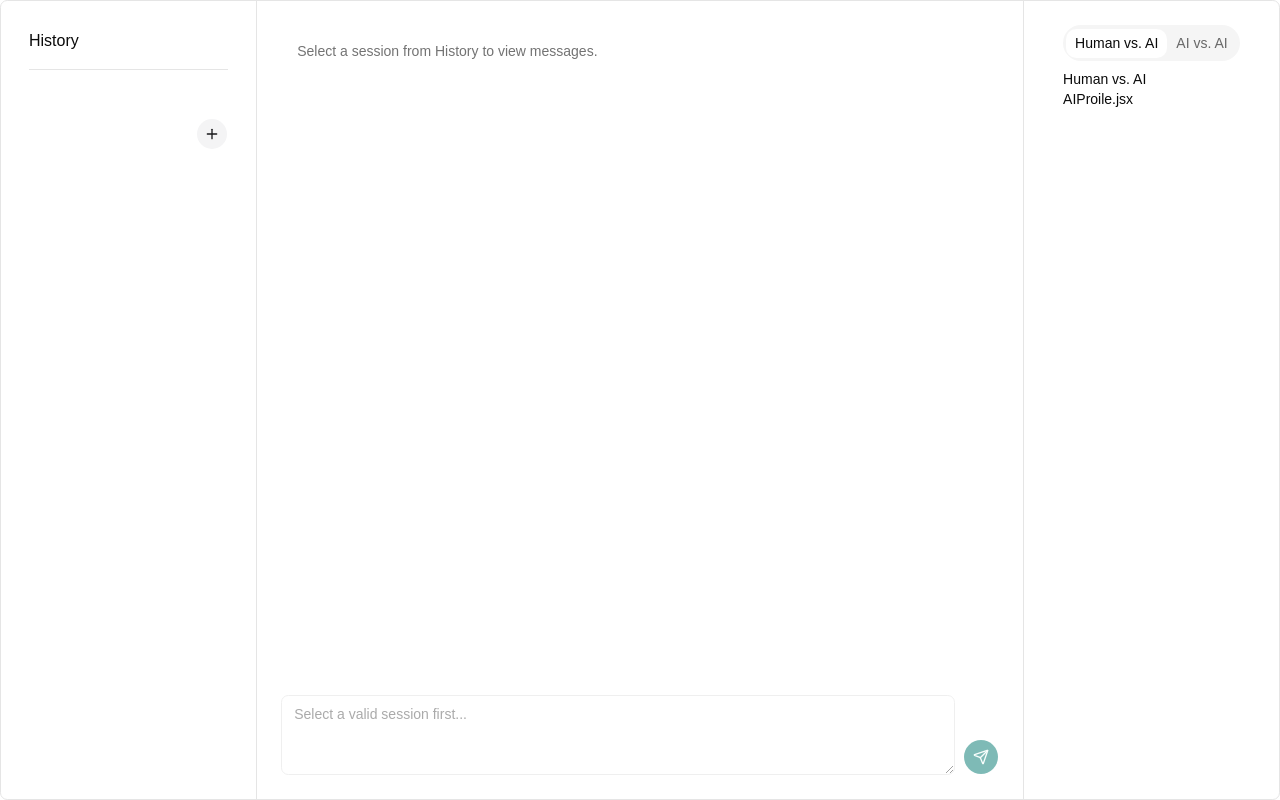
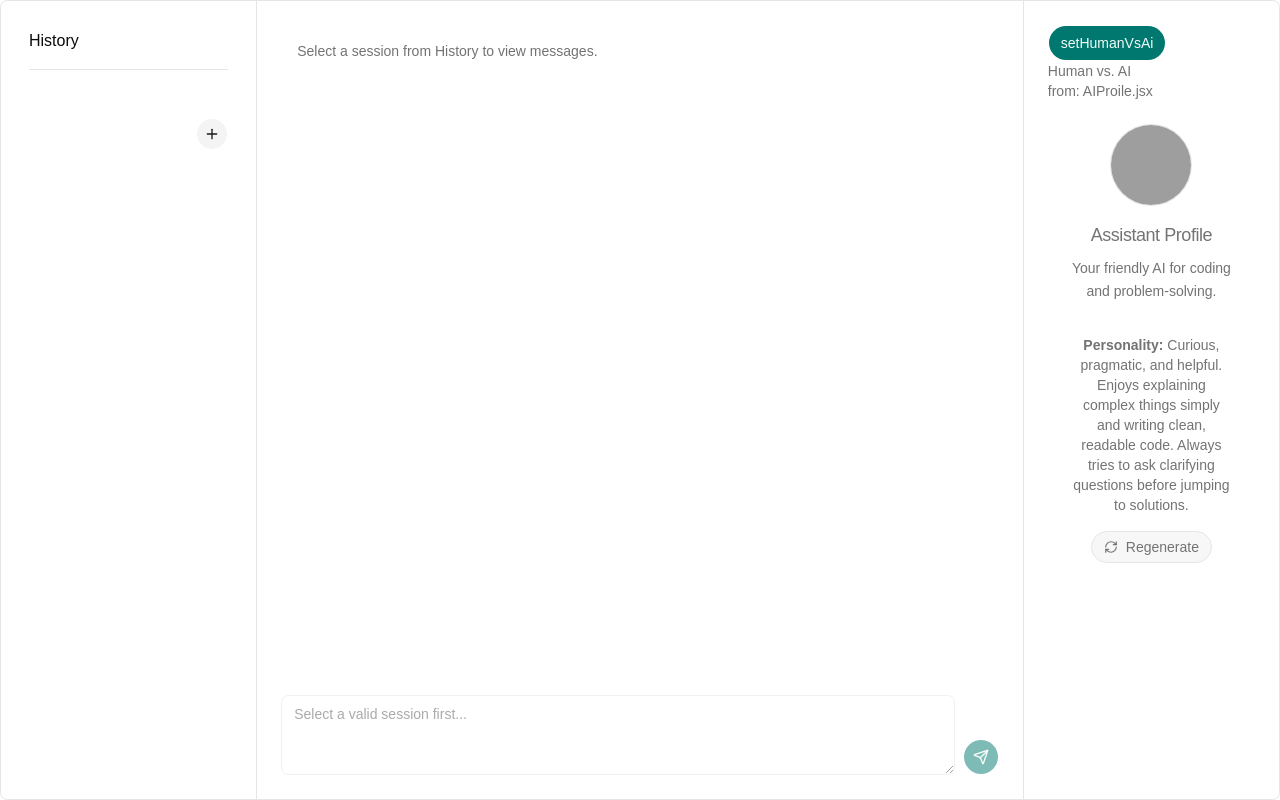
Before and after one commit to csabika98/ConvoVault, a React (Vite) app: page / in a window 1280 px wide. Built offline with nearby package versions, Linux system fonts and the light colour scheme; grey boxes are pictures that could not be loaded.

Commit message:
create skeleton from AI-Profile

```diff
--- a/src/components/Chatbox/Chatbox.jsx
+++ b/src/components/Chatbox/Chatbox.jsx
@@ -207,7 +207,7 @@ function Chatbox({ selectedSessionId }) {
           className="h-20 min-h-10 max-h-72 min-w-[320px] flex-1 resize rounded-lg border border-input bg-background px-3 py-2 text-sm text-foreground outline-none transition-colors placeholder:text-muted-foreground focus-visible:border-ring focus-visible:ring-[3px] focus-visible:ring-ring/50 disabled:cursor-not-allowed disabled:opacity-60"
         />
         <Button size="icon" type="button" onClick={() => void handleSend()} disabled={!hasSelectedSession || isLoading}>
-          {isLoading ? <Spinner /> : <SendIcon className="h-4 w-4" />}
+          {isLoading ? <Spinner /> : <SendIcon />}
         </Button>
       </div>
     </div>
--- a/src/components/Profile/AIProfile.jsx
+++ b/src/components/Profile/AIProfile.jsx
@@ -1,10 +1,55 @@
+import {
+  Empty,
+  EmptyHeader,
+  EmptyMedia,
+  EmptyTitle,
+  EmptyDescription,
+  EmptyContent,
+} from "@/components/ui/empty";
+import { Avatar, AvatarFallback, AvatarImage } from "@/components/ui/avatar";
+import { Button } from "@/components/ui/button";
+import { RefreshCw } from "lucide-react";
 
 function AIProfile() {
+  const personality =
+    "Curious, pragmatic, and helpful. Enjoys explaining complex things simply and writing clean, readable code. Always tries to ask clarifying questions before jumping to solutions.";
 
   return (
     <>
       <h1>Human vs. AI</h1>
-      <h3>AIProile.jsx</h3>
+      <h3>from: AIProile.jsx</h3>
+      <Empty className="max-w-sm mx-auto p-6">
+        <EmptyHeader>
+          <EmptyMedia>
+            <Avatar className="size-20 ring-1 ring-border">
+              <AvatarImage src="https://github.com/shadcn.png" alt="Assistant" />
+              <AvatarFallback>AI</AvatarFallback>
+            </Avatar>
+          </EmptyMedia>
+
+          <EmptyTitle>Assistant Profile</EmptyTitle>
+          <EmptyDescription>
+            Your friendly AI for coding and problem‑solving.
+          </EmptyDescription>
+        </EmptyHeader>
+
+        <EmptyContent className="flex flex-col gap-4 pt-4 text-sm text-muted-foreground">
+          <p>
+            <strong>Personality:</strong> {personality}
+          </p>
+          <Button
+            size="sm"
+            variant="outline"
+            onClick={() => {
+              // TODO: Regenerate new AI profile
+              console.log("Regenerate clicked");
+            }}
+          >
+            <RefreshCw className="size-3.5 mr-1" />
+            Regenerate
+          </Button>
+        </EmptyContent>
+      </Empty>
     </>
   )
 }
--- a/src/components/Profile/CharacterList.jsx
+++ b/src/components/Profile/CharacterList.jsx
@@ -4,7 +4,7 @@ function CharacterList() {
   return (
     <>
       <h1>AI vs. AI</h1>
-      <h3>CharacterList.jsx</h3>
+      <h3>from: CharacterList.jsx</h3>
     </>
   )
 }
--- a/src/components/Profile/Profile.jsx
+++ b/src/components/Profile/Profile.jsx
@@ -1,24 +1,19 @@
-import { Tabs, TabsList, TabsTrigger, TabsContent } from "@/components/ui/tabs"
+import { Button } from "@/components/ui/button"
 import AIProfile from "@/components/Profile/AIProfile";
 import CharacterList from "@/components/Profile/CharacterList";
+import { useProfile } from "@/context/ProfileContext";
 
 function Profile() {
+  const { isAiVsAi, isHumanVsAi, setHumanVsAi } = useProfile();
 
   return (
-    <>
-      <Tabs defaultValue="HUMAN_VS_AI">
-      <TabsList>
-        <TabsTrigger value="HUMAN_VS_AI">Human vs. AI</TabsTrigger>
-        <TabsTrigger value="AI_VS_AI">AI vs. AI</TabsTrigger>
-      </TabsList>
-      <TabsContent value="HUMAN_VS_AI">
-        <AIProfile />
-      </TabsContent>
-      <TabsContent value="AI_VS_AI">
-        <CharacterList />
-      </TabsContent>
-    </Tabs>
-    </>
+    <div>
+      <Button onClick={setHumanVsAi}>setHumanVsAi</Button>
+      <div className="text-sm text-muted-foreground mb-2">
+        { isAiVsAi ? <CharacterList /> : null }
+        { isHumanVsAi ? <AIProfile /> : null }
+      </div>
+    </div>
   )
 }
 
--- /dev/null
+++ b/src/components/ui/empty.jsx
@@ -0,0 +1,110 @@
+import { cva } from "class-variance-authority";
+
+import { cn } from "@/lib/utils"
+
+function Empty({
+  className,
+  ...props
+}) {
+  return (
+    <div
+      data-slot="empty"
+      className={cn(
+        "flex w-full min-w-0 flex-1 flex-col items-center justify-center gap-4 rounded-lg border-dashed p-12 text-center text-balance",
+        className
+      )}
+      {...props} />
+  );
+}
+
+function EmptyHeader({
+  className,
+  ...props
+}) {
+  return (
+    <div
+      data-slot="empty-header"
+      className={cn("flex max-w-sm flex-col items-center gap-2", className)}
+      {...props} />
+  );
+}
+
+const emptyMediaVariants = cva(
+  "mb-2 flex shrink-0 items-center justify-center [&_svg]:pointer-events-none [&_svg]:shrink-0",
+  {
+    variants: {
+      variant: {
+        default: "bg-transparent",
+        icon: "flex size-10 shrink-0 items-center justify-center rounded-lg bg-muted text-foreground [&_svg:not([class*='size-'])]:size-6",
+      },
+    },
+    defaultVariants: {
+      variant: "default",
+    },
+  }
+)
+
+function EmptyMedia({
+  className,
+  variant = "default",
+  ...props
+}) {
+  return (
+    <div
+      data-slot="empty-icon"
+      data-variant={variant}
+      className={cn(emptyMediaVariants({ variant, className }))}
+      {...props} />
+  );
+}
+
+function EmptyTitle({
+  className,
+  ...props
+}) {
+  return (
+    <div
+      data-slot="empty-title"
+      className={cn("font-heading text-lg font-medium tracking-tight", className)}
+      {...props} />
+  );
+}
+
+function EmptyDescription({
+  className,
+  ...props
+}) {
+  return (
+    <div
+      data-slot="empty-description"
+      className={cn(
+        "text-sm/relaxed text-muted-foreground [&>a]:underline [&>a]:underline-offset-4 [&>a:hover]:text-primary",
+        className
+      )}
+      {...props} />
+  );
+}
+
+function EmptyContent({
+  className,
+  ...props
+}) {
+  return (
+    <div
+      data-slot="empty-content"
+      className={cn(
+        "flex w-full max-w-sm min-w-0 flex-col items-center gap-4 text-sm text-balance",
+        className
+      )}
+      {...props} />
+  );
+}
+
+export {
+  Empty,
+  EmptyHeader,
+  EmptyTitle,
+  EmptyDescription,
+  EmptyContent,
+  EmptyMedia,
+}
--- a/src/context/ProfileContext.jsx
+++ b/src/context/ProfileContext.jsx
@@ -11,7 +11,9 @@ export function ProfileProvider({ children }) {
   const [mode, setMode] = useState(MODES.HUMAN_VS_AI);
 
   const setAiVsAi = () => setMode(MODES.AI_VS_AI);
-  const setHumanVsAi = () => setMode(MODES.HUMAN_VS_AI);
+  const setHumanVsAi = () => {
+    setMode(MODES.HUMAN_VS_AI);
+  }
 
   return (
     <ProfileContext.Provider
```
